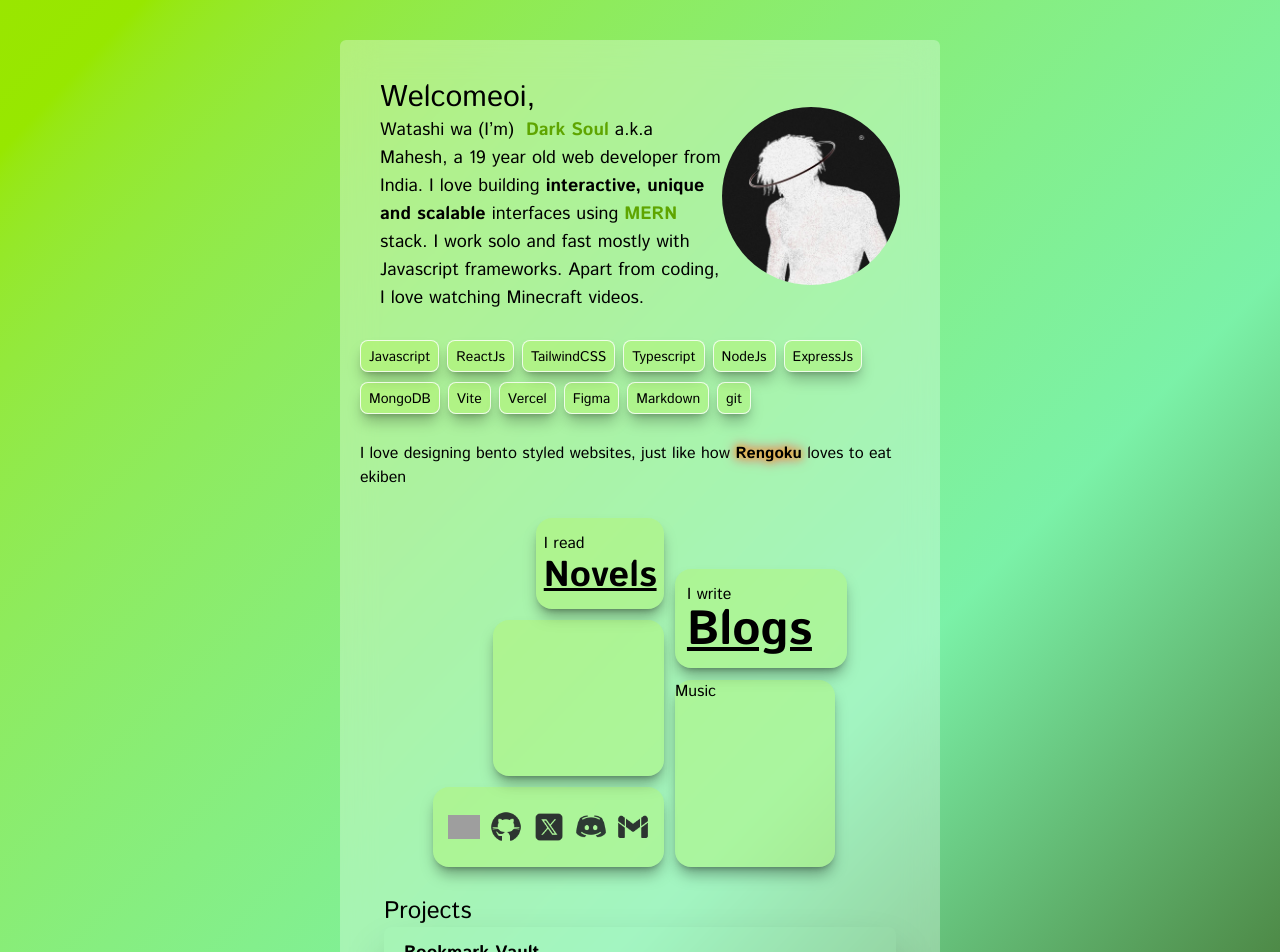
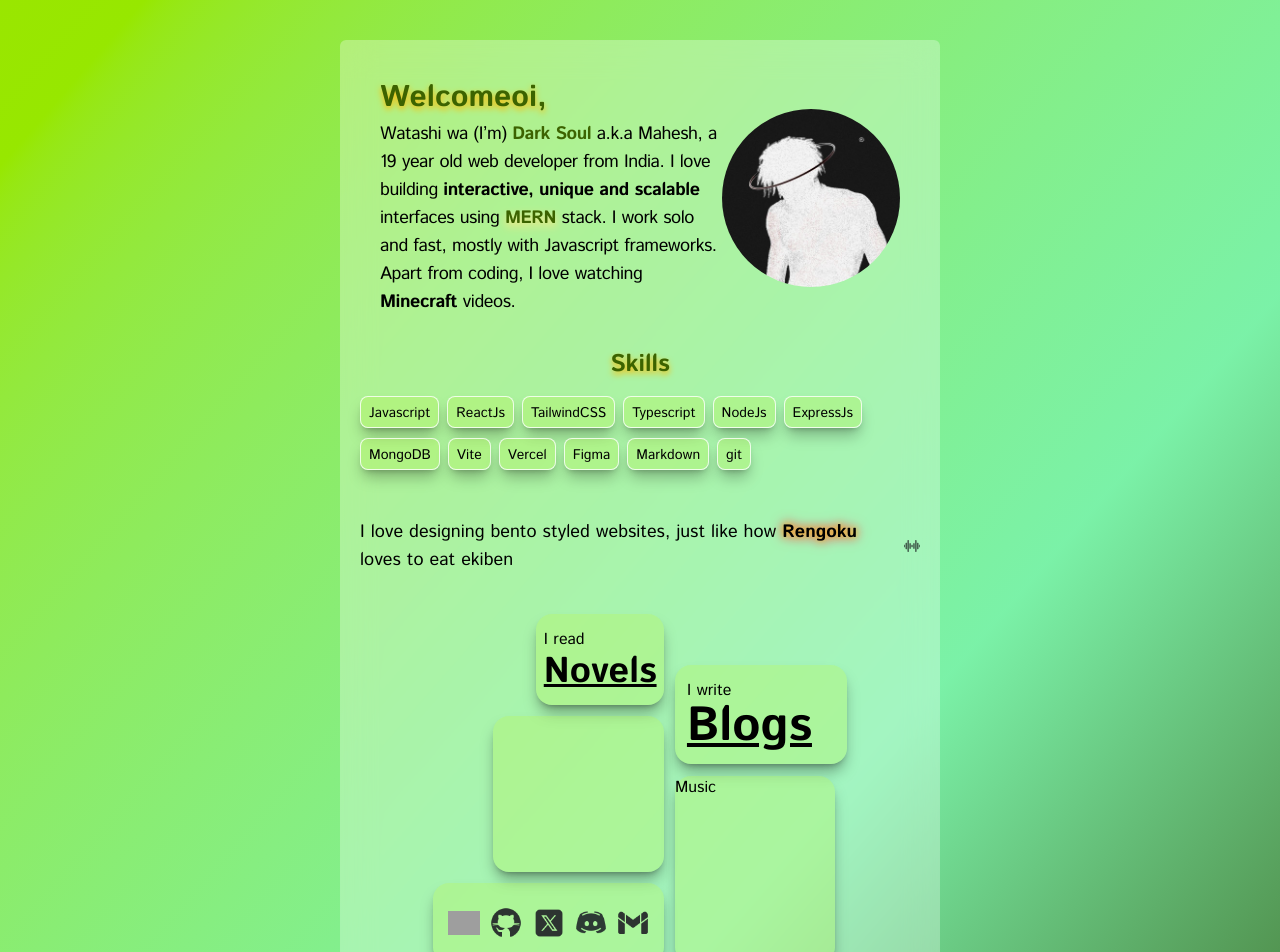
Before and after one commit to DarkkkSoul/portfolio2, a React (Vite) app: page / in a window 1280 px wide. Shown: the top 952 px of the page. Built offline with nearby package versions, Linux system fonts and the light colour scheme; grey boxes are pictures that could not be loaded.

Commit message:
touch up

```diff
--- a/src/App.jsx
+++ b/src/App.jsx
@@ -8,16 +8,15 @@
     return (
         <div className='bg-gradient-to-br from-lime-400 from-0% via-green-300 via-60% to-lime-900 h-full w-full flex items-center justify-center p-10'>
 
-            <div className='bg-white/30 backdrop-blur-lg w-1/2 py-10 px-5 rounded-md flex flex-col items-center justify-center gap-y-7'>
+            <div className='bg-white/30 backdrop-blur-lg w-1/2 py-10 px-5 rounded-md flex flex-col items-center justify-center gap-y-6'>
 
                 {/* about me & image */}
                 <div className='flex items-center justify-between px-5 text-istok-400'>
-                    <div className='text-lg w-2/3'>
-                        <div className='flex flex-col'>
-                            <div className='text-3xl'>Welcomeoi,</div>
-                            <p>
-                                Watashi wa (I’m)  <span className='text-lime-600 font-extrabold'>Dark Soul</span> a.k.a Mahesh, a 19 year old web developer from India. I love building <span className='font-extrabold'>interactive, unique and scalable</span> interfaces using  <span className='text-lime-600 font-extrabold'>MERN</span> stack.
-                                I work solo and fast mostly with Javascript frameworks. Apart from coding, I love watching Minecraft videos.
+                    <div className='w-2/3'>
+                        <div className='flex flex-col gap-y-1'>
+                            <div className='text-3xl text-lime-800 font-extrabold drop-shadow-md drop-shadow-amber-400'>Welcomeoi,</div>
+                            <p className='text-lg tracking-tight'>
+                                Watashi wa (I’m) <span className='text-lime-800 font-extrabold'>Dark Soul</span> a.k.a Mahesh, a 19 year old web developer from India. I love building <span className='font-extrabold'>interactive, unique and scalable</span> interfaces using  <span className='text-lime-800 drop-shadow-lg drop-shadow-amber-200 font-extrabold'>MERN</span> stack. I work solo and fast, mostly with Javascript frameworks. Apart from coding, I love watching <span className='text-black font-semibold'>Minecraft</span> videos.
                             </p>
                         </div>
                     </div>
@@ -28,20 +27,29 @@
                 </div>
 
                 {/* skills */}
-                <div className='max-w-2xl'>
+                <div className='max-w-2xl flex flex-col text-istok-400 gap-y-4 mt-2'>
+                    <div className='text-2xl text-center text-lime-800 font-extrabold drop-shadow-md drop-shadow-amber-400'>Skills</div>
                     <Skills />
                 </div>
 
+                {/* rengoku */}
+                <div className='text-istok-400 text-lg tracking-normal flex gap-x-1 items-center justify-center mt-6'>
+                    <div>
+                        I love designing bento styled websites, just like how <span className='[filter:drop-shadow(0_0_3px_#facc15)_drop-shadow(0_0_6px_#f43f5e)] font-bold'>Rengoku</span> loves to eat ekiben
+                    </div>
+                    <div>
+                        <img src="/sound.png" className='w-5 cursor-pointer' />
+                    </div>
+                </div>
+
                 {/* bento */}
-                <div className='text-istok-400'>I love designing bento styled websites, just like how <span className='[filter:drop-shadow(0_0_3px_#facc15)_drop-shadow(0_0_6px_#f43f5e)] font-bold'>Rengoku</span> loves to eat ekiben</div>
-
-                <div className='w-full'>
+                <div className='w-full mt-4'>
                     <Bento />
                 </div>
 
                 {/* projects */}
-                <div className='text-istok-400'>
-                    <div className='text-2xl'>Projects</div>
+                <div className='text-istok-400 flex flex-col gap-y-5 mt-5'>
+                    <div className='text-2xl text-center text-lime-800 font-extrabold drop-shadow-md drop-shadow-amber-400'>Projects</div>
                     <div className='grid grid-cols-1 gap-y-6'>
                         {
                             projects.map((project) => (
```
